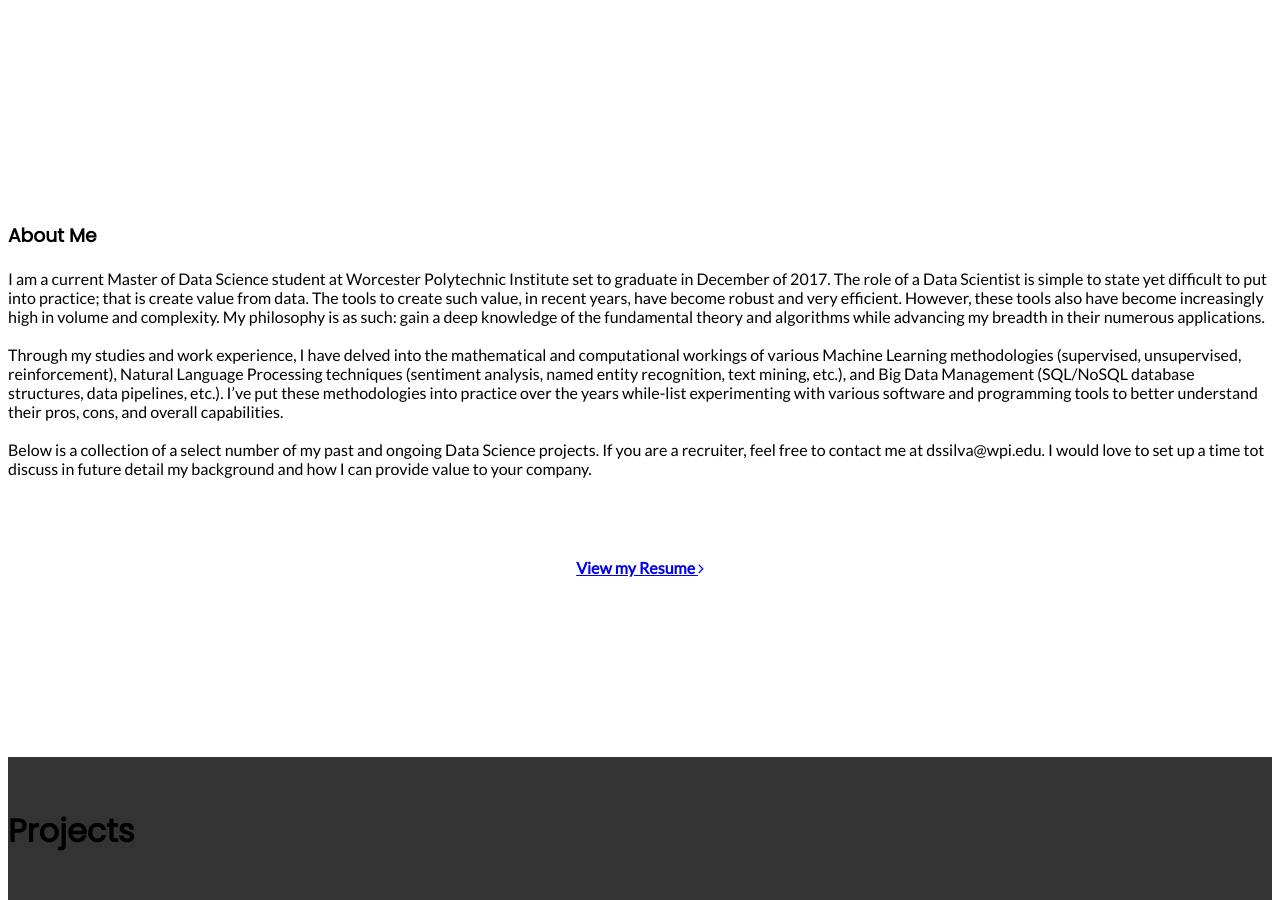
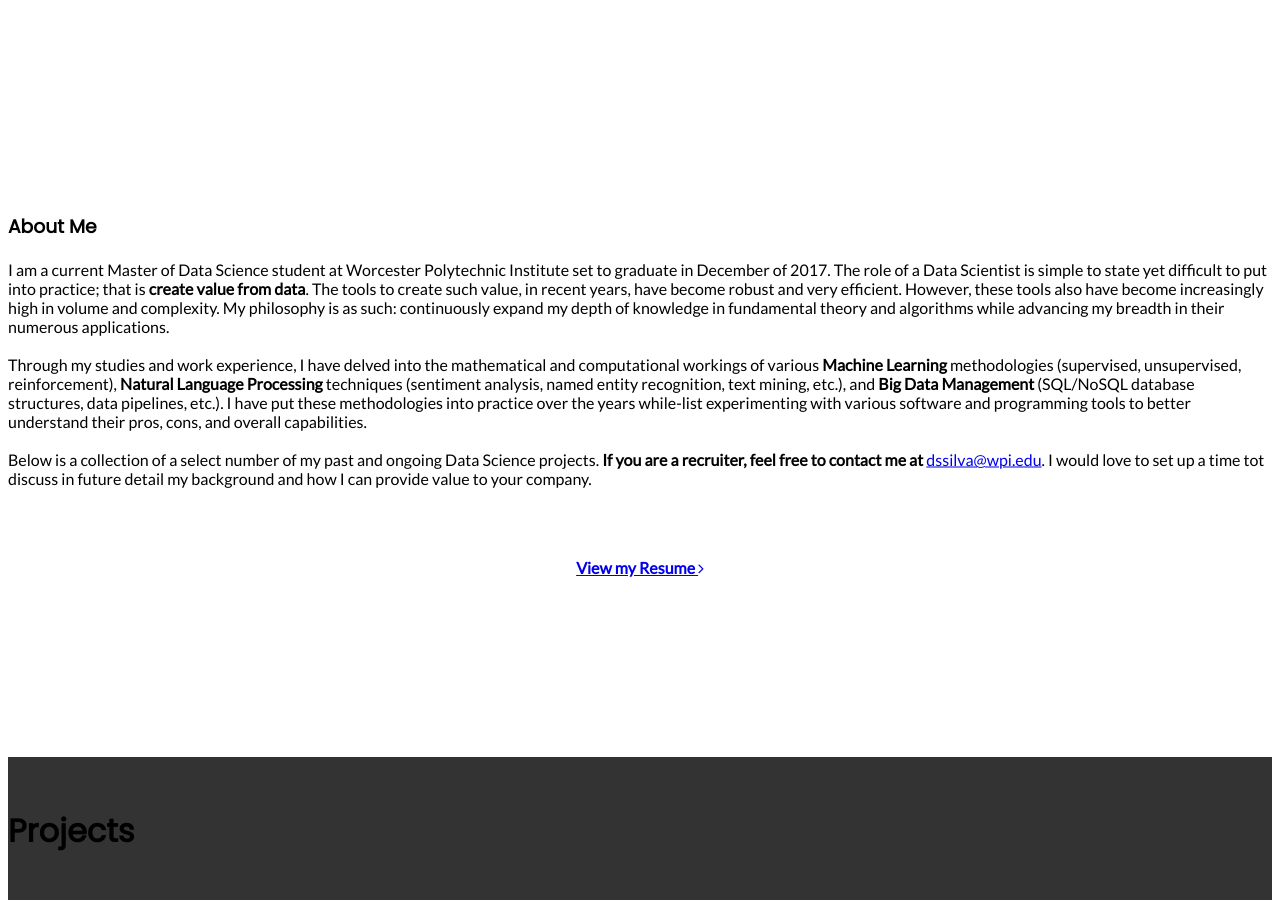
Before and after one commit to dennisjunior111/dennisjunior111.github.io, a Jekyll site: the page index.html, which Jekyll copies as it is, in a window 1280 px wide and 900 px high, scrolled down 549 px. Built offline with Jekyll 4.4.1, drawn with Linux system fonts in a browser that asks for light colours; nearby versions of some CDN libraries; library files that are not in the unit come from our copies; a script that is not in the unit is left out.

Commit message:
Update index.html

```diff
--- a/index.html
+++ b/index.html
@@ -36,11 +36,11 @@
                             <h3 class="title wow fadeInUp">About <span class="title wow fadeInUp" data-wow-delay="100ms">Me</span></h3>
                             <br>
                             <p class="wow fadeInUp">
-            I am a current Master of Data Science student at Worcester Polytechnic Institute set to graduate in December of 2017. The role of a Data Scientist is simple to state yet difficult to put into practice; that is create value from data. The tools to create such value, in recent years, have become robust and very efficient. However, these tools also have become increasingly high in volume and complexity. My philosophy is as such: gain a deep knowledge of the fundamental theory and algorithms while advancing my breadth in their numerous applications.
+            I am a current Master of Data Science student at Worcester Polytechnic Institute set to graduate in December of 2017. The role of a Data Scientist is simple to state yet difficult to put into practice; that is <b>create value from data</b>. The tools to create such value, in recent years, have become robust and very efficient. However, these tools also have become increasingly high in volume and complexity. My philosophy is as such: continuously expand my depth of knowledge in fundamental theory and algorithms while advancing my breadth in their numerous applications.
 <br><br>
-Through my studies and work experience, I have delved into the mathematical and computational workings of various Machine Learning methodologies (supervised, unsupervised, reinforcement), Natural Language Processing techniques (sentiment analysis, named entity recognition, text mining, etc.), and Big Data Management (SQL/NoSQL database structures, data pipelines, etc.). I’ve put these methodologies into practice over the years while-list experimenting with various software and programming tools to better understand their pros, cons, and overall capabilities.
+Through my studies and work experience, I have delved into the mathematical and computational workings of various <b>Machine Learning</b> methodologies (supervised, unsupervised, reinforcement), <b>Natural Language Processing</b> techniques (sentiment analysis, named entity recognition, text mining, etc.), and <b>Big Data Management</b> (SQL/NoSQL database structures, data pipelines, etc.). I have put these methodologies into practice over the years while-list experimenting with various software and programming tools to better understand their pros, cons, and overall capabilities.
 <br><br>
-Below is a collection of a select number of my past and ongoing Data Science projects. If you are a recruiter, feel free to contact me at dssilva@wpi.edu. I would love to set up a time tot discuss in future detail my background and how I can provide value to your company.  <span class="hide-on-med-and-up"><br><br></span></p>
+Below is a collection of a select number of my past and ongoing Data Science projects. <b>If you are a recruiter, feel free to contact me at</b> <a href="dssilva@wpi.edu">dssilva@wpi.edu</a>. I would love to set up a time tot discuss in future detail my background and how I can provide value to your company.  <span class="hide-on-med-and-up"><br><br></span></p>
                         </div>
 
                     </div>
```
